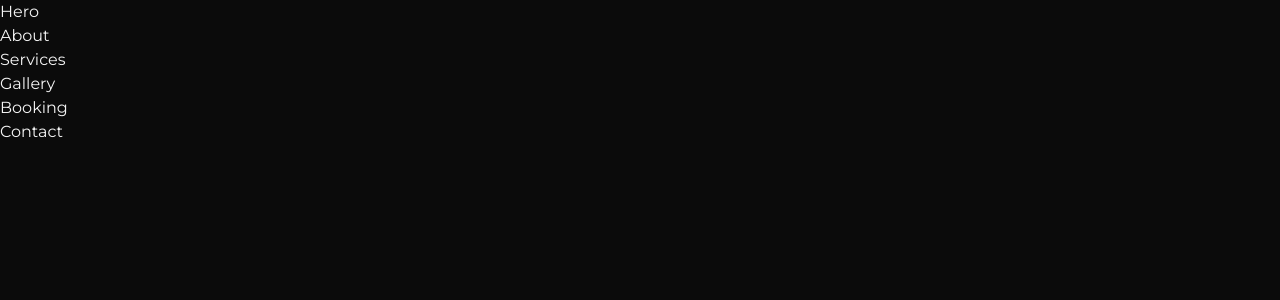
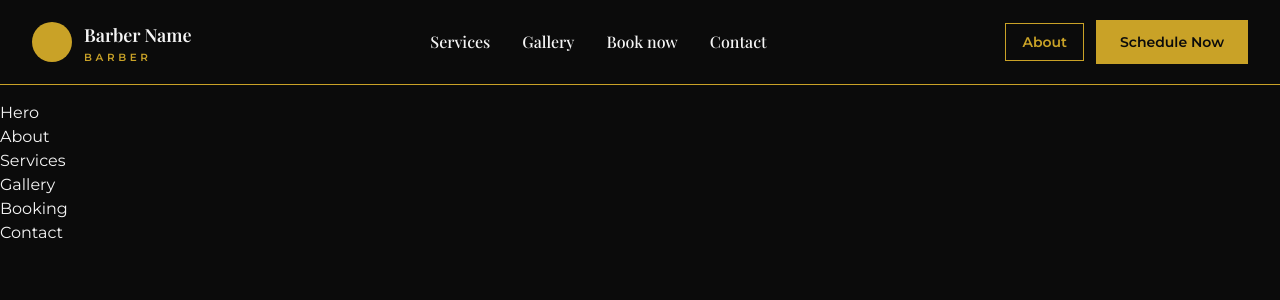
Before and after one commit to eujoao-maciel/barbershop-page, a React (Vite) app in the folder client/: page / in a window 1280 px wide. Shown: the top 300 px of the page. Built offline with nearby package versions, Linux system fonts and the light colour scheme.

Commit message:
feat: add partial navbarf

```diff
--- a/client/package.json
+++ b/client/package.json
@@ -12,6 +12,7 @@
   "dependencies": {
     "@openai/codex": "^0.117.0",
     "@tailwindcss/vite": "^4.2.2",
+    "lucide-react": "^1.7.0",
     "react": "^19.2.4",
     "react-dom": "^19.2.4",
     "tailwindcss": "^4.2.2"
--- a/client/src/components/layout/Navbar.tsx
+++ b/client/src/components/layout/Navbar.tsx
@@ -0,0 +1,74 @@
+import { Menu } from 'lucide-react'
+
+export const Navbar = () => {
+    const navLinks = [
+        { label: "Services", href: "#services" },
+        { label: "Gallery", href: "#gallery" },
+        { label: "Book now", href: "#booking" },
+        { label: "Contact", href: "#contact" },
+    ]
+
+    return (
+        <header className="fixed md:static mb-20 md:mb-4 top-0 left-0 z-50 w-full border-b border-gold-primary bg-black-primary">
+            <div className="mx-auto flex w-full max-w-7xl px-4 sm:px-6 lg:px-8">
+                <div className="flex w-full items-center justify-between py-5">
+                    <div className="flex flex-shrink-0 items-center gap-3">
+                        <span
+                            className="block h-10 w-10 rounded-full bg-gold-primary"
+                            aria-hidden="true"
+                        />
+
+                        <div className="flex flex-col leading-none">
+                            <span className="font-serif text-lg font-semibold text-white-primary">
+                                Barber Name
+                            </span>
+                            <span className="mt-1 text-[0.65rem] font-semibold uppercase tracking-[0.35em] text-gold-primary">
+                                Barber
+                            </span>
+                        </div>
+                    </div>
+
+                    <div className="hidden flex-1 items-center justify-center lg:flex">
+                        <nav aria-label="Primary navigation">
+                            <ul className="flex items-center gap-8">
+                                {navLinks.map((link) => (
+                                    <li key={link.label}>
+                                        <a
+                                            href={link.href}
+                                            className="font-serif text-base font-medium text-white-primary transition-colors duration-200 hover:text-gold-primary"
+                                        >
+                                            {link.label}
+                                        </a>
+                                    </li>
+                                ))}
+                            </ul>
+                        </nav>
+                    </div>
+
+                    <div className="hidden flex-shrink-0 items-center justify-end lg:flex">
+                        <div className="flex items-center gap-3">
+                            <a
+                                href="#about"
+                                className="border border-gold-primary px-4 py-2 font-sans text-sm font-semibold text-gold-primary transition-colors duration-200 hover:bg-gold-primary hover:text-black-primary"
+                            >
+                                About
+                            </a>
+                            <a
+                                href="#booking"
+                                className="bg-gold-primary px-6 py-3 font-sans text-sm font-semibold text-black-primary transition-colors duration-200 hover:bg-white-primary"
+                            >
+                                Schedule Now
+                            </a>
+                        </div>
+                    </div>
+
+                    <div className="flex flex-shrink-0 items-center justify-end lg:hidden">
+                        <button>
+                          <Menu />
+                        </button>
+                    </div>
+                </div>
+            </div>
+        </header>
+    )
+}
--- a/client/src/pages/Home.tsx
+++ b/client/src/pages/Home.tsx
@@ -1,8 +1,10 @@
+import { Navbar } from "../components/layout/Navbar"
 import { About, Booking, Contact, Gallery, Hero, Services } from "../sections"
 
 export const Home = () => {
     return (
         <>
+            <Navbar />
             <Hero />
             <About />
             <Services />
```
Also changed, not shown: 1 other file (tests, documents, lock files or other folders).
